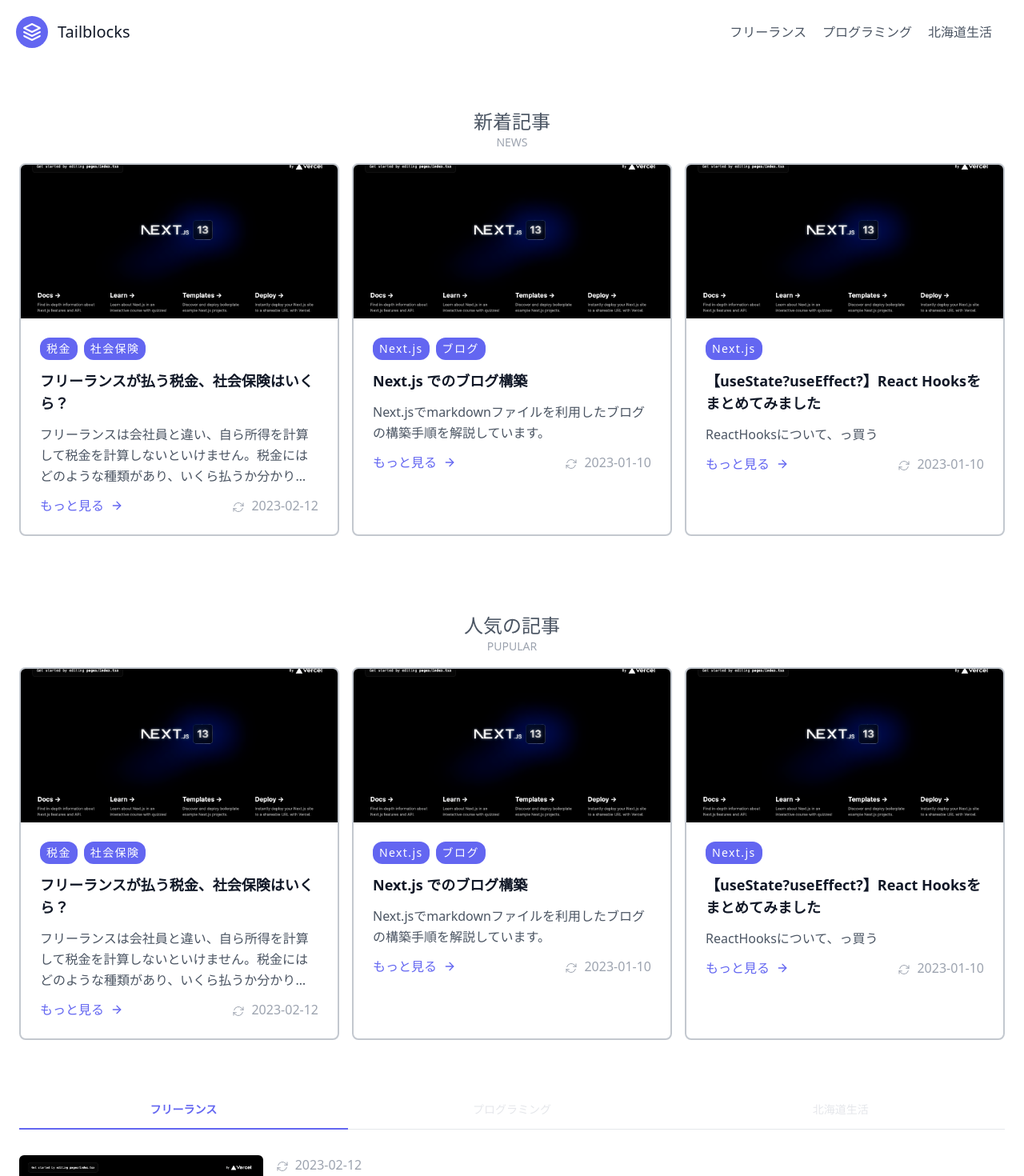
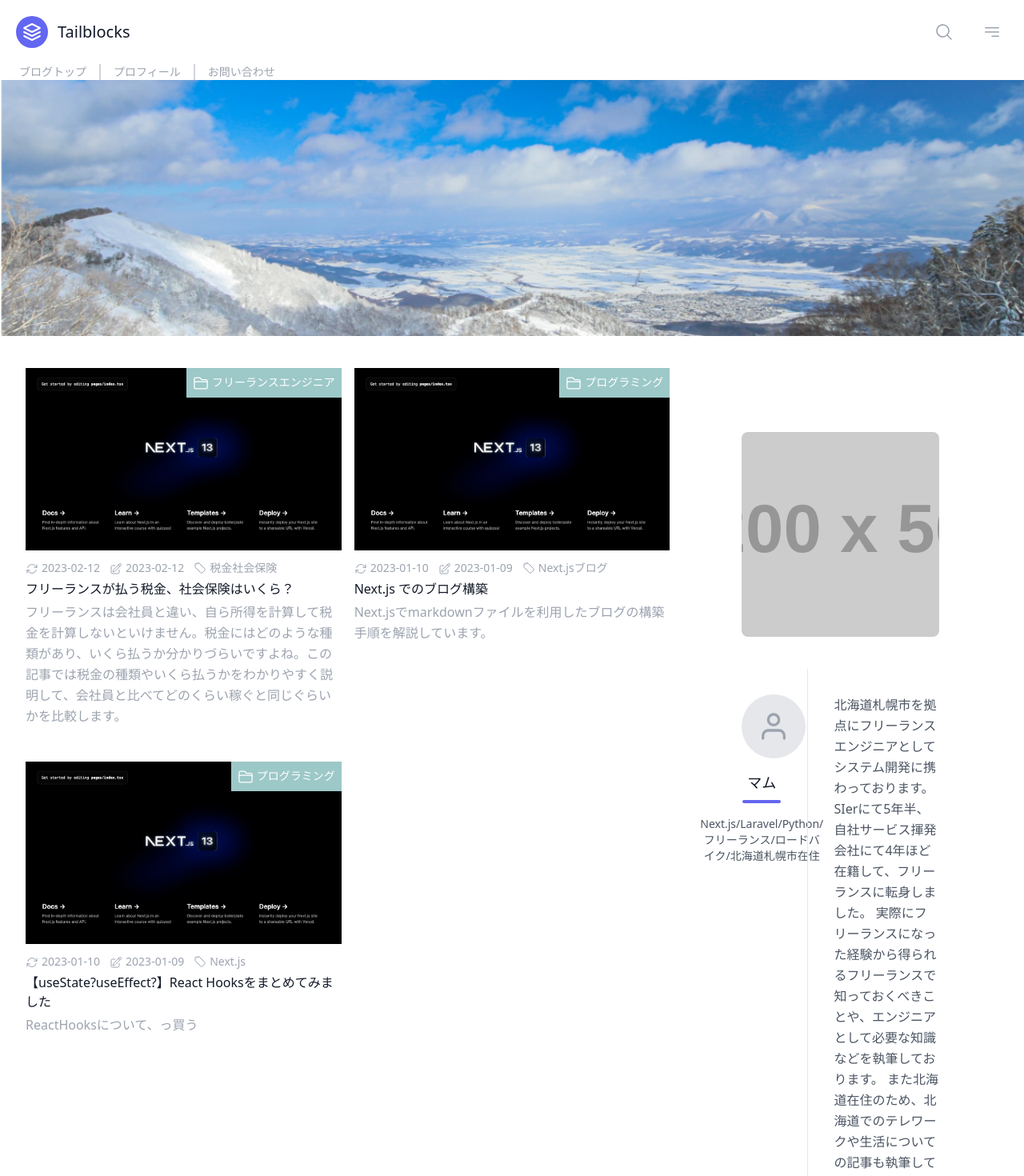
Before and after one commit to KeisukeShimamura/freelance-blog, a Next.js app: page / in a window 1280 px wide. Shown: the top 1470 px of the page at 80% size. Built offline with nearby package versions, Linux system fonts and the light colour scheme.

Commit message:
トップページに記事一覧を表示するように修正

```diff
--- a/components/header.tsx
+++ b/components/header.tsx
@@ -1,10 +1,14 @@
 import Link from 'next/link'
 import React from 'react'
+import {
+  MagnifyingGlassIcon,
+  Bars3BottomRightIcon,
+} from '@heroicons/react/24/solid'
 
 const Header = () => {
   return (
     <>
-      <header className="text-gray-600 body-font">
+      <header>
         <div className="container mx-auto flex flex-wrap p-5 flex-col md:flex-row items-center">
           <Link
             href={`/`}
@@ -24,28 +28,39 @@
             </svg>
             <span className="ml-3 text-xl">Tailblocks</span>
           </Link>
-          <nav className="md:ml-auto flex flex-wrap items-center text-base justify-center">
-            <Link
-              className="mr-5 hover:text-gray-900"
-              href={`/category/freelance/page/1`}
-            >
-              フリーランス
+          <nav className="flex-1 float-right">
+            <ul className="flex justify-end gap-5">
+              <li className="p-2 cursor-pointer text-gray-400 hover:text-gray-900">
+                <MagnifyingGlassIcon className="h-6 w-6 " />
+              </li>
+              <li className="p-2 cursor-pointer text-gray-400 hover:text-gray-900">
+                <Bars3BottomRightIcon className="h-6 w-6" />
+              </li>
+            </ul>
+          </nav>
+        </div>
+      </header>
+      <div>
+        <div className="container mx-auto">
+          <nav className="flex items-center text-xs sm:text-sm">
+            <Link className="text-gray-400 hover:text-gray-900 pr-4" href={`/`}>
+              ブログトップ
             </Link>
             <Link
-              className="mr-5 hover:text-gray-900"
-              href={`/category/programing/page/1`}
+              className="text-gray-400 hover:text-gray-900 px-4 border-l-2 border-gray-300"
+              href={`/about`}
             >
-              プログラミング
+              プロフィール
             </Link>
             <Link
-              className="mr-5 hover:text-gray-900"
-              href={`/category/hokkaido/page/1`}
+              className="text-gray-400 hover:text-gray-900 px-4 border-l-2 border-gray-300"
+              href={`/contact`}
             >
-              北海道生活
+              お問い合わせ
             </Link>
           </nav>
         </div>
-      </header>
+      </div>
     </>
   )
 }
--- a/components/layout.tsx
+++ b/components/layout.tsx
@@ -1,3 +1,4 @@
+import Image from 'next/image'
 import React, { ReactNode } from 'react'
 import AboutMe from './about-me'
 import Footer from './footer'
@@ -7,10 +8,19 @@
   return (
     <div className="flex flex-col min-h-screen">
       <Header />
-      <main className="flex-1 container my-6">
-        {children}
-        <AboutMe />
-      </main>
+      <Image
+        src={`/img/main_image.png`}
+        alt={`メインイメージ`}
+        width={1200}
+        height={300}
+        className="w-screen"
+      />
+      <div className="flex-1 container my-6 flex flex-col lg:flex-row">
+        <main className="w-full lg:w-2/3">{children}</main>
+        <aside className="w-full lg:w-1/3">
+          <AboutMe />
+        </aside>
+      </div>
       <Footer />
     </div>
   )
--- a/components/post-item-card.tsx
+++ b/components/post-item-card.tsx
@@ -2,64 +2,68 @@
 import Link from 'next/link'
 import React from 'react'
 import { Post } from '../types/post'
-import { ArrowPathIcon } from '@heroicons/react/24/outline'
+import {
+  ArrowPathIcon,
+  FolderIcon,
+  PencilSquareIcon,
+  TagIcon,
+} from '@heroicons/react/24/outline'
 
 const PostItemCard = ({ post }: { post: Post }) => {
   return (
-    <Link
-      key={post.slug}
-      href={`/category/${post.frontMatter.category}/${post.slug}`}
-      className="px-0 py-4 md:w-1/3 md:px-2"
-    >
-      <div className="h-full border-2 border-gray-400 border-opacity-60 rounded-lg overflow-hidden">
+    <article className="sm:w-1/2 sm:px-2 my-4">
+      <div className="relative">
+        <Link href={`/category/${post.frontMatter.category}/${post.slug}`}>
           <Image
             src={`/${post.frontMatter.image}`}
-          width={1200}
-          height={700}
+            width={900}
+            height={500}
             alt={post.frontMatter.title}
-          className="lg:h-48 md:h-36 w-full object-cover object-center"
+            className="w-full object-cover object-center hover:scale-125"
           />
-        <div className="p-6">
-          <div className="flex gap-2">
-            {post.frontMatter.tags.map((tag) => (
-              <span
+        </Link>
+        <Link
+          href={`/category/${post.frontMatter.category}`}
+          className="absolute bg-[#9DC8C8] text-white p-2 right-0 top-0 text-sm hover:opacity-90"
+        >
+          <FolderIcon className="w-5 h-5 inline-block mr-1" />
+          <span>{post.frontMatter.categoryName}</span>
+        </Link>
+      </div>
+      <div className="flex flex-wrap text-gray-400 gap-x-3 items-center text-sm mt-3">
+        <p>
+          <ArrowPathIcon className="w-4 h-4 inline-block mr-1" />
+          {post.frontMatter.updatedAt}
+        </p>
+        <p>
+          <PencilSquareIcon className="w-4 h-4 inline-block mr-1" />
+          {post.frontMatter.createdAt}
+        </p>
+        <div className="flex items-center">
+          <TagIcon className="w-4 h-4 inline-bolck mr-1" />
+          {post.frontMatter.tags.map((tag, i) => (
+            <Link
+              href={`/tag/${tag}`}
               key={tag}
-                className="tracking-widest text-sm font-medium text-white bg-indigo-500 px-2 py-1 rounded-xl"
+              className="hover:text-[#9DC8C8]"
             >
               {tag}
-              </span>
+            </Link>
           ))}
         </div>
-          <h3 className="text-lg font-bold text-gray-900 my-3">
+      </div>
+      <h2 className="text-gray-900 my-1 hover:text-[#9DC8C8]">
+        <Link
+          href={`/category/${post.frontMatter.category}/${post.slug}`}
+          className="block"
+        >
           {post.frontMatter.title}
-          </h3>
-          <p className="leading-relaxed mb-3 line-clamp-3">
+        </Link>
+      </h2>
+      <p className="text-gray-400 leading-relaxed mb-3 md:line-clamp-3 hidden md:block">
         {post.frontMatter.description}
       </p>
-          <div className="flex items-center flex-wrap">
-            <div className="text-indigo-500 inline-flex items-center md:mb-2 lg:mb-0">
-              もっと見る
-              <svg
-                className="w-4 h-4 ml-2"
-                viewBox="0 0 24 24"
-                stroke="currentColor"
-                strokeWidth="2"
-                fill="none"
-                strokeLinecap="round"
-                strokeLinejoin="round"
-              >
-                <path d="M5 12h14"></path>
-                <path d="M12 5l7 7-7 7"></path>
-              </svg>
-            </div>
-            <p className="text-gray-400 ml-auto">
-              <ArrowPathIcon className="w-4 h-4 inline-block mr-2" />
-              {post.frontMatter.updatedAt}
-            </p>
-          </div>
-        </div>
-      </div>
-    </Link>
+    </article>
   )
 }
 
--- a/pages/index.tsx
+++ b/pages/index.tsx
@@ -6,141 +6,28 @@
 import classNames from 'classnames'
 import Link from 'next/link'
 import PostItemCassette from '../components/post-item-cassette'
+import Image from 'next/image'
+import PostItemCard from '../components/post-item-card'
 
 export const getStaticProps: GetStaticProps<{ posts: Post[] }> = () => {
-  const { posts } = getPosts(undefined, 3, 1)
-  const { posts: freelancePosts } = getPosts('freelance', 5, 1)
-  const { posts: programingPosts } = getPosts('programing', 5, 1)
-  const { posts: hokkaidoPosts } = getPosts('hokkaido', 5, 1)
+  const { posts } = getPosts(undefined, 10, 1)
   return {
     props: {
       posts,
-      freelancePosts,
-      programingPosts,
-      hokkaidoPosts,
     },
   }
 }
 
-export default function Home({
-  posts,
-  freelancePosts,
-  programingPosts,
-  hokkaidoPosts,
-}: {
-  posts: Post[]
-  freelancePosts: Post[]
-  programingPosts: Post[]
-  hokkaidoPosts: Post[]
-}) {
-  const [tabIndex, setTabIndex] = useState<number>(1)
-
-  const clickTab = (index: number) => {
-    setTabIndex(index)
-  }
-
+export default function Home({ posts }: { posts: Post[] }) {
   return (
     <>
-      <PostItemCardList posts={posts} title={`新着記事`} subTitle={`NEWS`} />
-      <PostItemCardList
-        posts={posts}
-        title={`人気の記事`}
-        subTitle={`PUPULAR`}
-      />
-      <div className="text-sm font-medium text-center text-gray-200 border-b border-gray-200">
-        <ul className="flex flex-wrap -mb-px">
-          <li className="w-1/3">
-            <button
-              className={classNames(
-                'w-full inline-block border-b-2 h-12 rounded-t-lg',
-                tabIndex == 1
-                  ? 'font-bold text-indigo-500 border-indigo-500 active'
-                  : 'border-transparent hover:text-gray-600 hover:border-gray-300'
-              )}
-              onClick={() => clickTab(1)}
-            >
-              フリーランス
-            </button>
-          </li>
-          <li className="w-1/3">
-            <button
-              className={classNames(
-                'w-full inline-block border-b-2 h-12 rounded-t-lg text-xs sm:text-sm',
-                tabIndex == 2
-                  ? 'font-bold text-indigo-500 border-indigo-500 active'
-                  : 'border-transparent hover:text-gray-600 hover:border-gray-300'
-              )}
-              onClick={() => clickTab(2)}
-            >
-              プログラミング
-            </button>
-          </li>
-          <li className="w-1/3">
-            <button
-              className={classNames(
-                'w-full inline-block border-b-2 h-12  rounded-t-lg',
-                tabIndex == 3
-                  ? 'font-bold text-indigo-500 border-indigo-500 active'
-                  : 'border-transparent hover:text-gray-600 hover:border-gray-300'
-              )}
-              onClick={() => clickTab(3)}
-            >
-              北海道生活
-            </button>
-          </li>
-        </ul>
-      </div>
-      {tabIndex == 1 && (
-        <section>
-          <div className="space-y-8">
-            {freelancePosts.map((post) => (
-              <PostItemCassette post={post} key={post.slug} />
-            ))}
-          </div>
-          <div className="text-center mt-12">
-            <Link
-              href={`/category/freelance/page/1`}
-              className="inline-block border-t-2 border-b-2 px-24 py-2 border-gray-600 hover:bg-gray-600 hover:text-white"
-            >
-              もっと見る
-            </Link>
-          </div>
-        </section>
-      )}
-      {tabIndex == 2 && (
-        <section>
-          <div className="space-y-8">
-            {programingPosts.map((post) => (
-              <PostItemCassette post={post} key={post.slug} />
-            ))}
-          </div>
-          <div className="text-center mt-12">
-            <Link
-              href={`/category/programing/page/1`}
-              className="inline-block border-t-2 border-b-2 px-24 py-2 border-gray-600 hover:bg-gray-600 hover:text-white"
-            >
-              もっと見る
-            </Link>
-          </div>
-        </section>
-      )}
-      {tabIndex == 3 && (
-        <section>
-          <div className="space-y-8">
-            {hokkaidoPosts.map((post) => (
-              <PostItemCassette post={post} key={post.slug} />
-            ))}
-          </div>
-          <div className="text-center mt-12">
-            <Link
-              href={`/category/hokkaido/page/1`}
-              className="inline-block border-t-2 border-b-2 px-24 py-2 border-gray-600 hover:bg-gray-600 hover:text-white"
-            >
-              もっと見る
-            </Link>
-          </div>
-        </section>
-      )}
+      <section>
+        <div className="flex flex-wrap">
+          {posts.map((post) => (
+            <PostItemCard post={post} key={post.slug} />
+          ))}
+        </div>
+      </section>
     </>
   )
 }
```
Also changed, not shown: public/img/main_image.png (added). Lines whose indentation alone changed are shown as unchanged.
